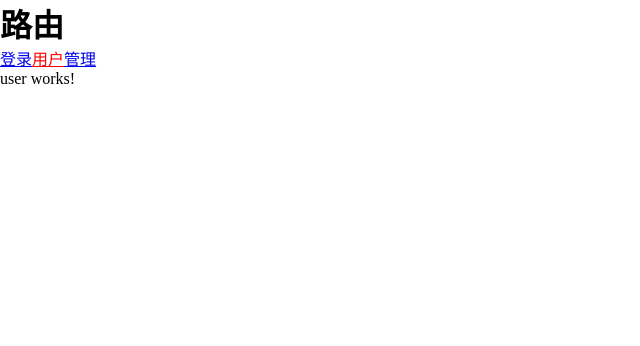
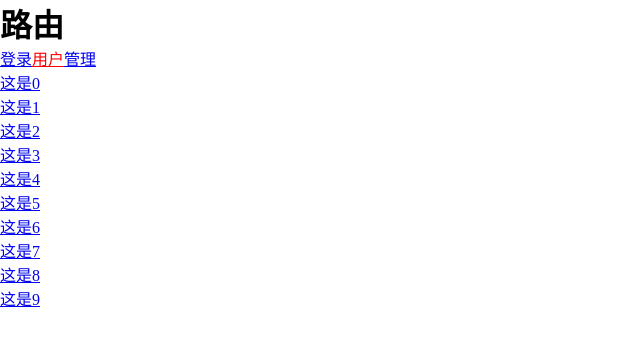
Before and after one commit to dengwenj/angular, an Angular app: page /user in a window 1280 px wide. Shown: the top 346 px of the page, without its empty margins (0-640 px from the left). Built offline with nearby package versions, Linux system fonts and the light colour scheme.

Commit message:
get传值 和 动态路由

```diff
--- a/src/app/app-routing.module.ts
+++ b/src/app/app-routing.module.ts
@@ -8,6 +8,7 @@ import { RouterModule, Routes } from '@angular/router';
 import { LoginComponent } from './pages/login/login.component';
 import { UserComponent } from './pages/user/user.component';
 import { AdminComponent } from './pages/admin/admin.component';
+import { DetailComponent } from './pages/detail/detail.component';
 
 const routes: Routes = [
   {
@@ -23,6 +24,11 @@ const routes: Routes = [
     component: AdminComponent
   },
   {
+    // path: 'detail',
+    path: 'detail/:id',
+    component: DetailComponent
+  },
+  {
     path: '**', // 任意的路由
     redirectTo: '/login'
   },
--- a/src/app/app.module.ts
+++ b/src/app/app.module.ts
@@ -22,6 +22,7 @@ import { HooksComponent } from './component/hooks/hooks.component'
 
 // 服务
 import { StorageService } from './services/storage.service';
+import { UserComponent } from './pages/user/user.component';
 
 // @NgModule 装饰器， @NgModule 接收一个元数据对象，告诉 Angular 如何编译和启动应用
 @NgModule({
@@ -35,6 +36,7 @@ import { StorageService } from './services/storage.service';
     DomComponent,
     ChildCmpComponent,
     HooksComponent,
+    UserComponent
   ],
   // 配置当前项目运行依赖的其他模块
   imports: [ // 放的模块
--- /dev/null
+++ b/src/app/pages/detail/detail.component.html
@@ -0,0 +1 @@
+<p>{{data}}</p>
--- /dev/null
+++ b/src/app/pages/detail/detail.component.ts
@@ -0,0 +1,30 @@
+import { Component, OnInit } from '@angular/core';
+
+import { ActivatedRoute } from '@angular/router'
+
+@Component({
+  selector: 'app-detail',
+  templateUrl: './detail.component.html',
+  styleUrls: ['./detail.component.scss']
+})
+export class DetailComponent implements OnInit {
+  data: any
+
+  constructor(public route: ActivatedRoute) {
+    // get 传值
+    this.route.queryParams.subscribe((res: any) => {
+      this.data = res.id
+    })
+
+    // 动态路由
+    this.route.params.subscribe((data) => {
+      console.log(data)
+    })
+
+
+  }
+
+  ngOnInit(): void {
+  }
+
+}
--- a/src/app/pages/user/user.component.html
+++ b/src/app/pages/user/user.component.html
@@ -1 +1,8 @@
-<p>user works!</p>
+<ul>
+  <li *ngFor="let item of hhh; let key = index">
+    <!-- get 传值 -->
+    <!-- <a [routerLink]="['/detail']" [queryParams]="{id: key}">{{item}}</a> -->
+    <!-- 动态路由 -->
+    <a [routerLink]="['/detail', key]">{{item}}</a>
+  </li>
+</ul>
--- a/src/app/pages/user/user.component.ts
+++ b/src/app/pages/user/user.component.ts
@@ -6,10 +6,13 @@ import { Component, OnInit } from '@angular/core';
   styleUrls: ['./user.component.scss']
 })
 export class UserComponent implements OnInit {
+  hhh: string[] = []
 
   constructor() { }
 
   ngOnInit(): void {
+    for (let index = 0; index < 10; index++) {
+      this.hhh.push('这是' + index)
+    }
   }
-
 }
```
Also changed, not shown: src/app/pages/detail/detail.component.scss (added), 1 other file (tests, documents, lock files or other folders).
